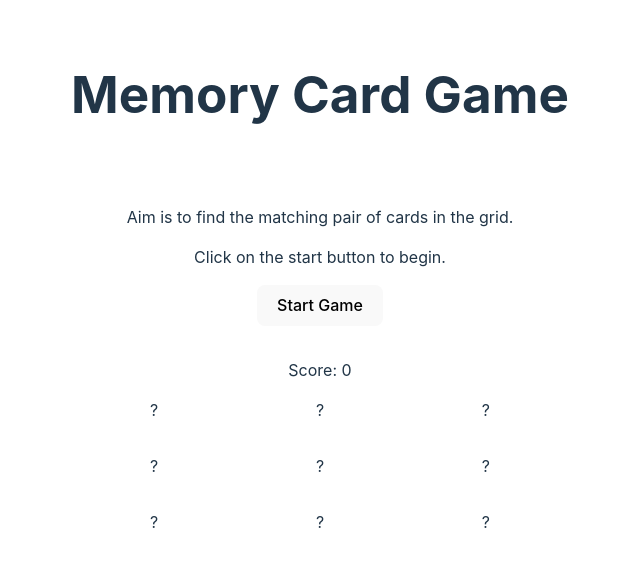
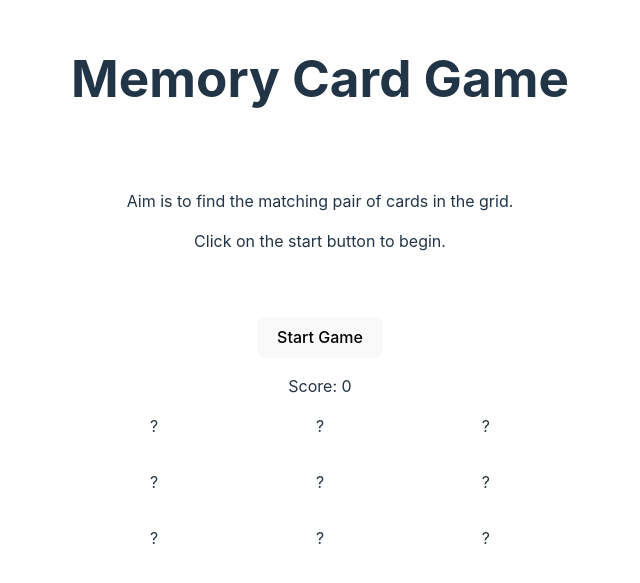
Before and after one commit to Kit2345/match2game, a React (Vite) app: page / in a window 1280 px wide. Shown: the part 109-692 px from the top of the page, without its empty margins (320-960 px from the left). Built offline with nearby package versions, Linux system fonts and the light colour scheme.

Commit message:
start game button moved to game area. and now onClick works

```diff
--- a/src/App.jsx
+++ b/src/App.jsx
@@ -14,9 +14,9 @@ function App() {
       <div className="game-notes">
         <p>Aim is to find the matching pair of cards in the grid.</p>
         <p>Click on the start button to begin.</p>
-        <button onClick={() => setCount((count) => count + 1)}>
+        {/* <button onClick={() => setCount((count) => count + 1)}>
           Start Game
-        </button>
+        </button> */}
       </div>
       {/* <Card /> */}
       <GameArea />
--- a/src/components/GameArea.jsx
+++ b/src/components/GameArea.jsx
@@ -77,6 +77,9 @@ function GameArea() {
 
   return (
     <>
+      <p>
+        <button onClick={resetGame}>Start Game</button>
+      </p>
       <div>Score: {score}</div>
       <div className="game-area">
         {randomArray.map((cardObject) => {
```
